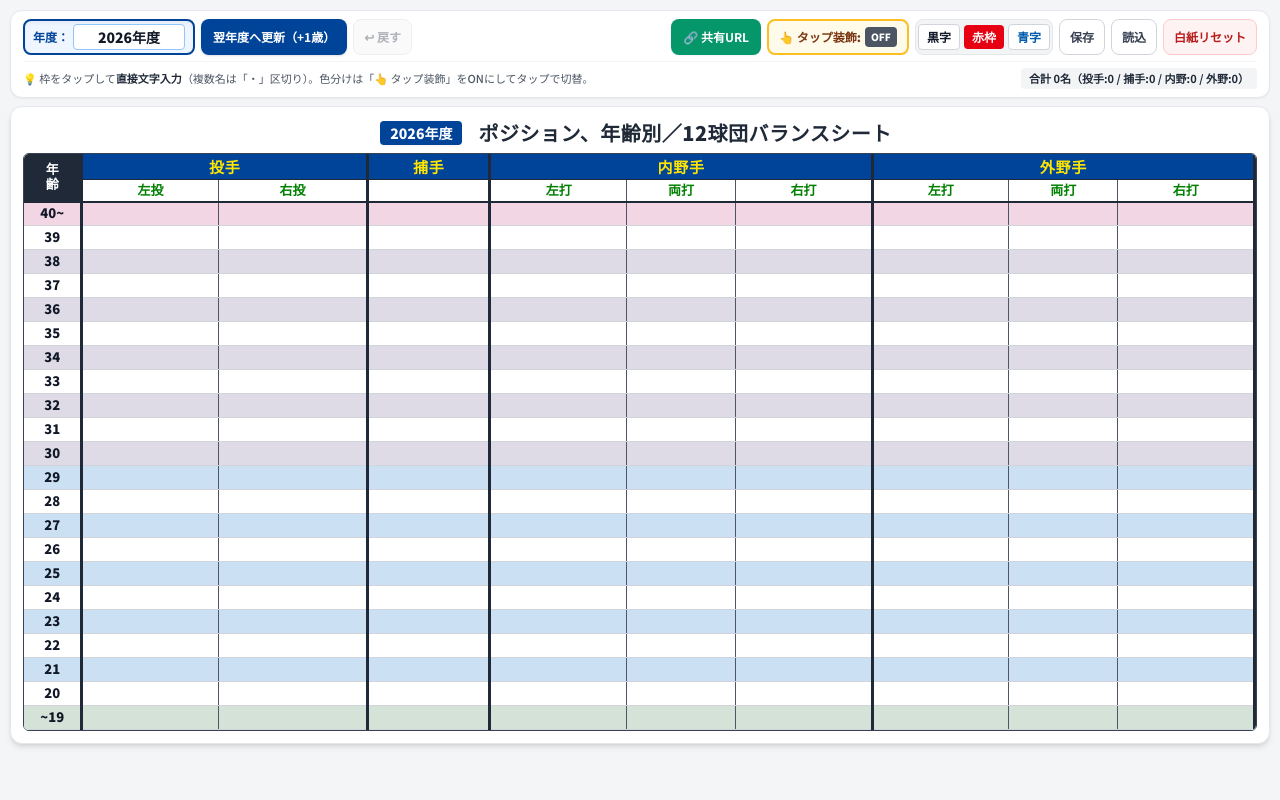
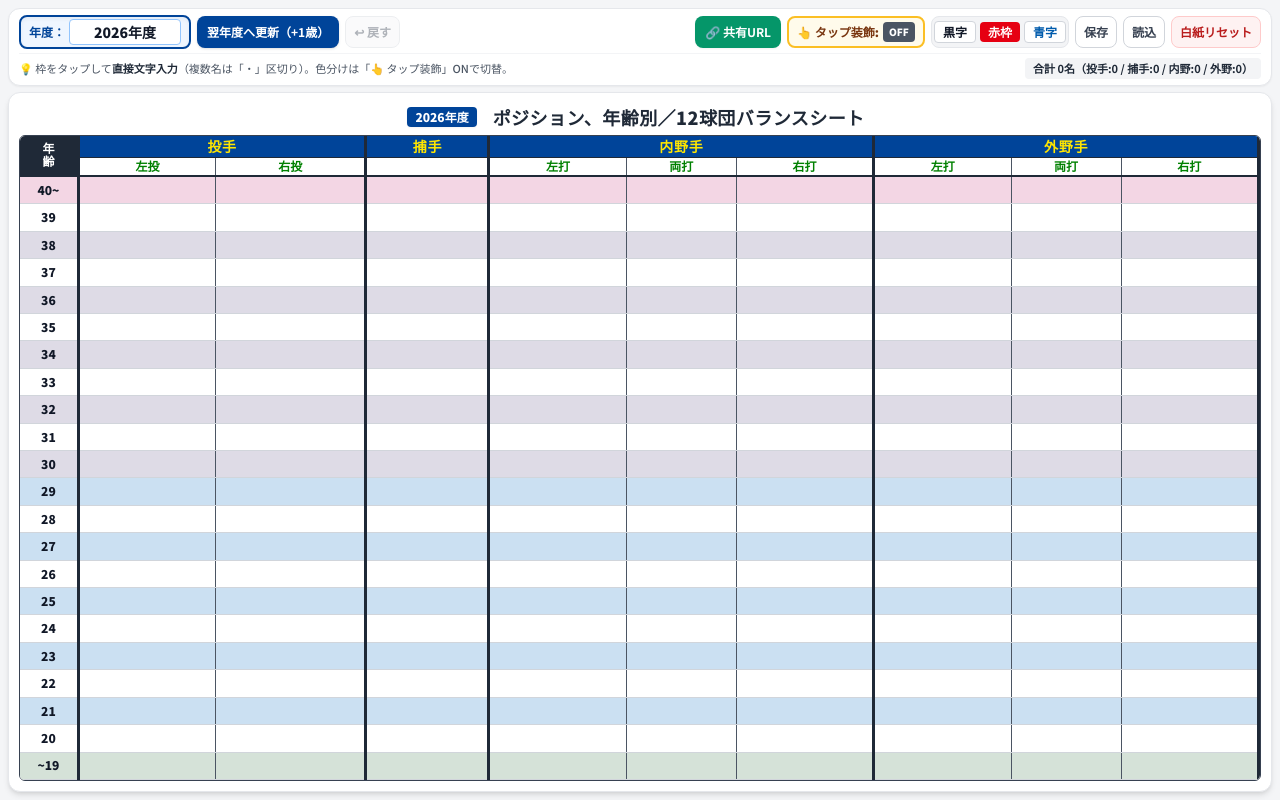
Before and after one commit to takuminandesu-nandesuka/baseball-sheet, a plain HTML site: page index.html in a window 1280 px wide. Drawn offline with nearby package versions, Linux system fonts and the light colour scheme.

Commit message:
Update index.html

```diff
--- a/index.html
+++ b/index.html
@@ -9,15 +9,26 @@
   <link rel="preconnect" href="https://fonts.gstatic.com" crossorigin>
   <link href="https://fonts.googleapis.com/css2?family=Noto+Sans+JP:wght@500;700;900&display=swap" rel="stylesheet">
   <style>
-    body {
+    html, body {
+      height: 100dvh;
+      margin: 0;
+      padding: 0;
+      overflow: hidden;
       font-family: 'Noto Sans JP', 'Hiragino Kaku Gothic ProN', 'Meiryo', sans-serif;
       background-color: #f4f5f7;
       color: #1a1a1a;
       -webkit-tap-highlight-color: transparent;
     }
 
+    body {
+      display: flex;
+      flex-direction: column;
+    }
+
     /* スクロールなし・1画面画角フィット設計 */
     .table-scroll-wrapper {
+      flex: 1 1 auto;
+      min-height: 0;
       overflow: hidden;
       border: 1.5px solid #374151;
       border-radius: 6px;
@@ -25,10 +36,11 @@
       width: 100%;
     }
 
-    /* バランスシート特有の太線・配色再現（横幅100%固定・横スクロール廃止） */
+    /* バランスシート特有の太線・配色再現（縦横100%固定・スクロール完全廃止） */
     .bs-table {
       border-collapse: collapse;
       width: 100%;
+      height: 100%;
       table-layout: fixed;
       background: #ffffff;
     }
@@ -37,10 +49,10 @@
     .bs-table td {
       border-bottom: 1px solid #d1d5db;
       border-right: 1.5px solid #4b5563;
-      padding: 1px 2px;
+      padding: 0 2px;
       text-align: center;
       vertical-align: middle;
-      line-height: 1.15;
+      line-height: 1.05;
       word-break: break-all;
       overflow-wrap: anywhere;
     }
@@ -57,13 +69,13 @@
       font-weight: 900;
       border-right: 3px solid #1f2937 !important;
       border-bottom: 2px solid #1f2937 !important;
-      font-size: clamp(10px, 1.1vw, 13px);
+      font-size: clamp(9px, 1vw, 12px);
     }
 
     .sticky-age-cell {
       border-right: 3px solid #1f2937 !important;
-      font-size: clamp(10px, 1.15vw, 13px);
-      padding: 1px 0 !important;
+      font-size: clamp(9px, 1.05vw, 12px);
+      padding: 0 !important;
     }
 
     /* ヘッダー配色 */
@@ -72,17 +84,17 @@
       color: #ffe600;
       font-weight: 900;
       letter-spacing: 0.05em;
-      height: 26px;
+      height: 22px;
       border-bottom: 1.5px solid #1f2937 !important;
-      font-size: clamp(11px, 1.3vw, 15px);
+      font-size: clamp(10px, 1.2vw, 14px);
     }
     .header-pos-sub {
       background-color: #ffffff;
       color: #008000;
       font-weight: 900;
-      height: 22px;
+      height: 18px;
       border-bottom: 2px solid #1f2937 !important;
-      font-size: clamp(10px, 1.15vw, 13px);
+      font-size: clamp(9px, 1.05vw, 12px);
     }
 
     /* 年齢別行の背景色 */
@@ -93,12 +105,12 @@
     .row-20s-even, .row-20s-even .sticky-age-cell { background-color: #ffffff; }
     .row-19under, .row-19under .sticky-age-cell { background-color: #d5e2d8; }
 
-    /* 編集可能セルのスタイル（1画面に全22行収まる高さ・画面幅連動フォント） */
+    /* 編集可能セルのスタイル（画面高さに自動均等配分） */
     .editable-cell {
-      height: 24px;
+      height: auto;
       cursor: text;
       font-weight: 800;
-      font-size: clamp(10px, 1.15vw, 13.5px);
+      font-size: clamp(9px, 1.05vw, 12.5px);
       transition: box-shadow 0.15s ease, background-color 0.15s ease;
       outline: none;
     }
@@ -117,7 +129,7 @@
       -webkit-user-select: none;
     }
     .tap-style-mode .player-token {
-      padding: 0 3px;
+      padding: 0 2px;
       border-radius: 3px;
       border: 1px dashed rgba(0, 68, 153, 0.5);
       display: inline-block;
@@ -127,10 +139,10 @@
     .player-red {
       background-color: #e60012;
       color: #ffffff;
-      padding: 0 3px;
+      padding: 0 2px;
       border-radius: 2px;
       display: inline-block;
-      line-height: 1.15;
+      line-height: 1.05;
     }
     .player-blue {
       color: #005bac;
@@ -141,6 +153,10 @@
 
     /* 印刷時の最適化 */
     @media print {
+      html, body {
+        height: auto;
+        overflow: visible;
+      }
       .no-print {
         display: none !important;
       }
@@ -158,22 +174,22 @@
     }
   </style>
 </head>
-<body class="p-1.5 sm:p-2.5">
+<body class="p-1.5 sm:p-2">
 
   <!-- 操作ツールバー（上部コンパクト配置） -->
-  <div class="no-print max-w-[1400px] mx-auto mb-2 bg-white rounded-xl shadow-sm border border-gray-200 px-3 py-2">
-    <div class="flex flex-wrap items-center justify-between gap-2">
+  <div class="no-print flex-none w-full max-w-[1400px] mx-auto mb-1.5 bg-white rounded-xl shadow-sm border border-gray-200 px-2.5 py-1.5">
+    <div class="flex flex-wrap items-center justify-between gap-1.5">
 
       <!-- 年度入力窓＆年度更新コントロール -->
       <div class="flex flex-wrap items-center gap-1.5">
-        <div class="flex items-center bg-blue-50 border-2 border-[#004499] rounded-lg px-2 py-0.5 min-h-[36px] shadow-inner">
+        <div class="flex items-center bg-blue-50 border-2 border-[#004499] rounded-lg px-2 py-0.5 min-h-[32px] shadow-inner">
           <label for="yearInput" class="text-xs font-bold text-[#004499] mr-1 whitespace-nowrap">年度：</label>
           <input
             id="yearInput"
             type="text"
             value="2026年度"
             aria-label="対象年度"
-            class="w-24 sm:w-28 text-sm font-black text-gray-900 bg-white border border-blue-300 rounded px-1.5 py-0.5 text-center focus:outline-none focus:ring-2 focus:ring-[#004499]"
+            class="w-24 sm:w-28 text-xs sm:text-sm font-black text-gray-900 bg-white border border-blue-300 rounded px-1.5 py-0.5 text-center focus:outline-none focus:ring-2 focus:ring-[#004499]"
             placeholder="例: 2026年度"
           />
         </div>
@@ -181,7 +197,7 @@
         <button
           id="advanceYearBtn"
           type="button"
-          class="min-h-[36px] bg-[#004499] hover:bg-blue-800 active:scale-[0.98] text-white font-bold text-xs px-3 py-1.5 rounded-lg shadow transition flex items-center gap-1 cursor-pointer"
+          class="min-h-[32px] bg-[#004499] hover:bg-blue-800 active:scale-[0.98] text-white font-bold text-xs px-2.5 py-1 rounded-lg shadow transition flex items-center gap-1 cursor-pointer"
           title="年度を1つ進め、全選手の年齢を1歳上へ移動します"
         >
           <span>翌年度へ更新（+1歳）</span>
@@ -191,7 +207,7 @@
           id="undoBtn"
           type="button"
           disabled
-          class="min-h-[36px] bg-gray-100 hover:bg-gray-200 disabled:opacity-40 disabled:pointer-events-none text-gray-700 font-bold text-xs px-2.5 py-1.5 rounded-lg border border-gray-300 transition cursor-pointer"
+          class="min-h-[32px] bg-gray-100 hover:bg-gray-200 disabled:opacity-40 disabled:pointer-events-none text-gray-700 font-bold text-xs px-2 py-1 rounded-lg border border-gray-300 transition cursor-pointer"
           title="直前の操作を取り消します"
         >
           ↩ 戻す
@@ -203,7 +219,7 @@
         <button
           id="shareUrlBtn"
           type="button"
-          class="min-h-[36px] bg-emerald-600 hover:bg-emerald-700 active:scale-[0.98] text-white font-bold text-xs px-3 py-1.5 rounded-lg shadow-sm flex items-center gap-1 transition cursor-pointer"
+          class="min-h-[32px] bg-emerald-600 hover:bg-emerald-700 active:scale-[0.98] text-white font-bold text-xs px-2.5 py-1 rounded-lg shadow-sm flex items-center gap-1 transition cursor-pointer"
           title="現在の入力内容を含んだ共有用URLをコピーします"
         >
           <span>🔗 共有URL</span>
@@ -213,23 +229,23 @@
           id="tapModeBtn"
           type="button"
           aria-pressed="false"
-          class="min-h-[36px] bg-amber-50 hover:bg-amber-100 text-amber-900 border-2 border-amber-400 font-black text-xs px-2.5 py-1.5 rounded-lg transition flex items-center gap-1 cursor-pointer"
+          class="min-h-[32px] bg-amber-50 hover:bg-amber-100 text-amber-900 border-2 border-amber-400 font-black text-xs px-2 py-1 rounded-lg transition flex items-center gap-1 cursor-pointer"
           title="ONにすると選手名をタップするだけで『黒字→赤枠白字→青字』を切り替えられます"
         >
           <span>👆 タップ装飾:</span>
           <span id="tapModeStatus" class="bg-gray-600 text-white text-[10px] px-1.5 py-0.5 rounded">OFF</span>
         </button>
 
-        <div class="hidden lg:flex items-center gap-1 bg-gray-100 p-0.5 rounded-lg border border-gray-200 min-h-[36px]">
-          <button type="button" data-style="normal" class="style-btn px-2 py-1 text-xs font-bold bg-white text-gray-900 rounded border border-gray-300 hover:bg-gray-50 cursor-pointer">黒字</button>
-          <button type="button" data-style="red" class="style-btn px-2 py-1 text-xs font-bold bg-[#e60012] text-white rounded hover:opacity-90 cursor-pointer">赤枠</button>
-          <button type="button" data-style="blue" class="style-btn px-2 py-1 text-xs font-bold bg-white text-[#005bac] rounded border border-gray-300 hover:bg-blue-50 cursor-pointer">青字</button>
+        <div class="hidden lg:flex items-center gap-1 bg-gray-100 p-0.5 rounded-lg border border-gray-200 min-h-[32px]">
+          <button type="button" data-style="normal" class="style-btn px-2 py-0.5 text-xs font-bold bg-white text-gray-900 rounded border border-gray-300 hover:bg-gray-50 cursor-pointer">黒字</button>
+          <button type="button" data-style="red" class="style-btn px-2 py-0.5 text-xs font-bold bg-[#e60012] text-white rounded hover:opacity-90 cursor-pointer">赤枠</button>
+          <button type="button" data-style="blue" class="style-btn px-2 py-0.5 text-xs font-bold bg-white text-[#005bac] rounded border border-gray-300 hover:bg-blue-50 cursor-pointer">青字</button>
         </div>
 
         <button
           id="exportBtn"
           type="button"
-          class="min-h-[36px] bg-white hover:bg-gray-50 text-gray-700 border border-gray-300 font-bold text-xs px-2.5 py-1.5 rounded-lg transition cursor-pointer"
+          class="min-h-[32px] bg-white hover:bg-gray-50 text-gray-700 border border-gray-300 font-bold text-xs px-2 py-1 rounded-lg transition cursor-pointer"
         >
           保存
         </button>
@@ -237,7 +253,7 @@
         <button
           id="importBtn"
           type="button"
-          class="min-h-[36px] bg-white hover:bg-gray-50 text-gray-700 border border-gray-300 font-bold text-xs px-2.5 py-1.5 rounded-lg transition cursor-pointer"
+          class="min-h-[32px] bg-white hover:bg-gray-50 text-gray-700 border border-gray-300 font-bold text-xs px-2 py-1 rounded-lg transition cursor-pointer"
         >
           読込
         </button>
@@ -246,7 +262,7 @@
         <button
           id="resetBtn"
           type="button"
-          class="min-h-[36px] bg-red-50 hover:bg-red-100 text-red-700 border border-red-200 font-bold text-xs px-2.5 py-1.5 rounded-lg transition cursor-pointer"
+          class="min-h-[32px] bg-red-50 hover:bg-red-100 text-red-700 border border-red-200 font-bold text-xs px-2 py-1 rounded-lg transition cursor-pointer"
         >
           白紙リセット
         </button>
@@ -254,35 +270,35 @@
     </div>
 
     <!-- ガイド表示・集計サマリー -->
-    <div class="mt-1.5 pt-1.5 border-t border-gray-100 flex flex-wrap items-center justify-between gap-2 text-[11px] text-gray-600">
-      <div id="modeGuideText" class="flex-1 min-w-[220px]">
-        💡 枠をタップして<strong class="text-gray-800">直接文字入力</strong>（複数名は「・」区切り）。色分けは「👆 タップ装飾」をONにしてタップで切替。
+    <div class="mt-1 pt-1 border-t border-gray-100 flex flex-wrap items-center justify-between gap-2 text-[10px] sm:text-[11px] text-gray-600">
+      <div id="modeGuideText" class="flex-1 min-w-[200px] truncate">
+        💡 枠をタップして<strong class="text-gray-800">直接文字入力</strong>（複数名は「・」区切り）。色分けは「👆 タップ装飾」ONで切替。
       </div>
-      <div id="playerCountSummary" class="font-bold text-gray-800 bg-gray-100 px-2 py-0.5 rounded">
+      <div id="playerCountSummary" class="font-bold text-gray-800 bg-gray-100 px-2 py-0.5 rounded whitespace-nowrap">
         合計 0名（投手:0 / 捕手:0 / 内野:0 / 外野:0）
       </div>
     </div>
   </div>
 
-  <!-- バランスシート本体（1画面フィット） -->
-  <div class="sheet-container max-w-[1400px] mx-auto bg-white p-2 sm:p-3 rounded-xl shadow-md border border-gray-200">
+  <!-- バランスシート本体（残り高さ100%フィット） -->
+  <div class="sheet-container flex-1 min-h-0 flex flex-col w-full max-w-[1400px] mx-auto bg-white p-1.5 sm:p-2.5 rounded-xl shadow-md border border-gray-200">
     <!-- タイトル行 -->
-    <div class="flex flex-wrap items-center justify-center gap-2 mb-1.5">
-      <span id="sheetYearBadge" class="bg-[#004499] text-white font-black text-xs sm:text-sm px-2.5 py-0.5 rounded shadow-sm">
+    <div class="flex-none flex flex-wrap items-center justify-center gap-2 mb-1">
+      <span id="sheetYearBadge" class="bg-[#004499] text-white font-black text-xs px-2 py-0.5 rounded shadow-sm">
         2026年度
       </span>
       <h1
         id="sheetTitle"
         contenteditable="true"
         spellcheck="false"
-        class="text-base sm:text-xl font-black text-gray-800 tracking-wide text-center px-2 rounded hover:bg-gray-100 focus:bg-blue-50 focus:outline-none"
+        class="text-sm sm:text-lg font-black text-gray-800 tracking-wide text-center px-2 rounded hover:bg-gray-100 focus:bg-blue-50 focus:outline-none"
         title="クリックしてタイトルも自由に編集できます"
       >
         ポジション、年齢別／12球団バランスシート
       </h1>
     </div>
 
-    <!-- テーブルラッパー（横スクロールなし・全列100%フィット） -->
+    <!-- テーブルラッパー（縦横スクロール完全廃止・1画面100%フィット） -->
     <div id="tableScrollWrapper" class="table-scroll-wrapper">
       <table id="sheetTable" class="bs-table">
         <colgroup>
```
